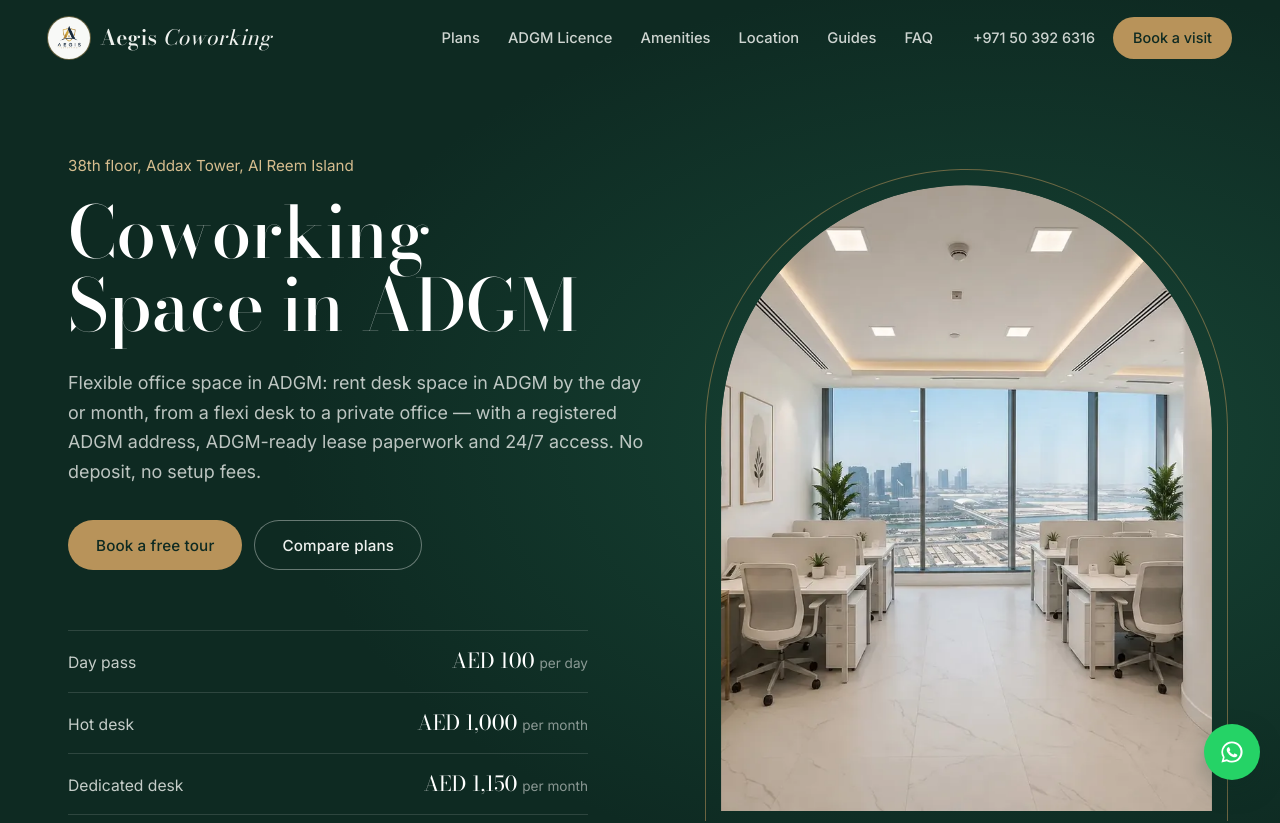
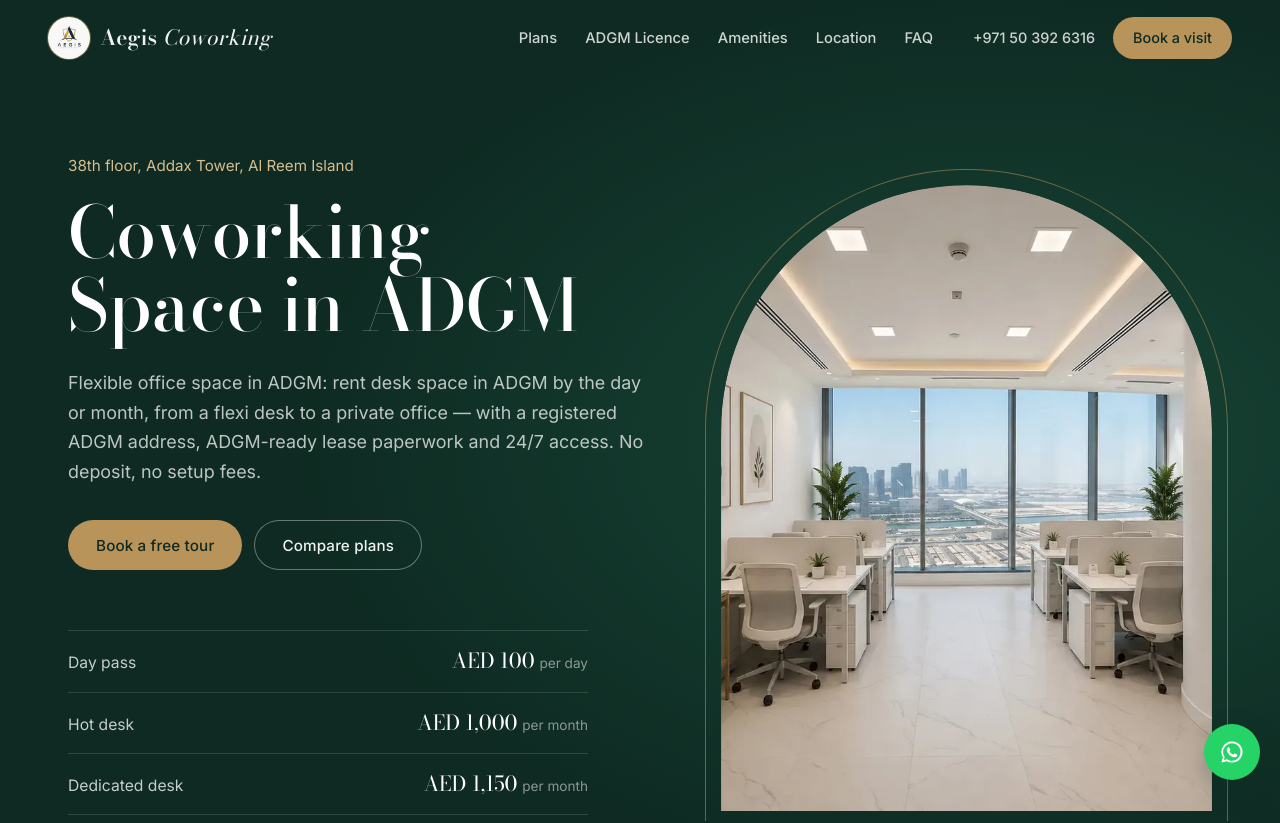
Before and after one commit to coworkingaegis-dev/aegis-coworking-space, a React (Vite) app: page / in a window 1280 px wide. Shown: the top 823 px of the page. Built offline with nearby package versions, Linux system fonts and the light colour scheme.

Commit message:
Update Navbar.jsx

```diff
--- a/src/components/Navbar.jsx
+++ b/src/components/Navbar.jsx
@@ -9,7 +9,6 @@
   { label: 'ADGM Licence', to: '#licence' },
   { label: 'Amenities', to: '#amenities' },
   { label: 'Location', to: '#location' },
-  { label: 'Guides', to: '#guides' },
   { label: 'FAQ', to: '#faq' }
 ]
 
```
